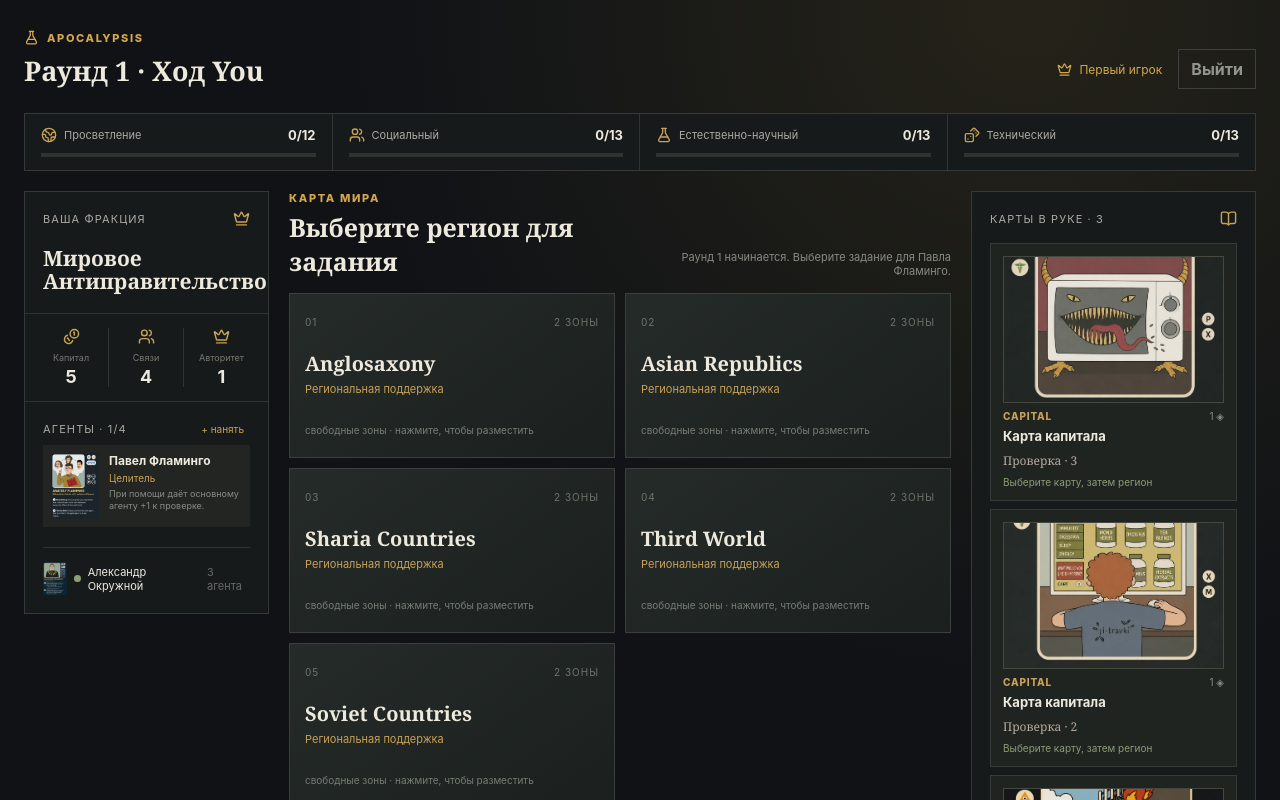
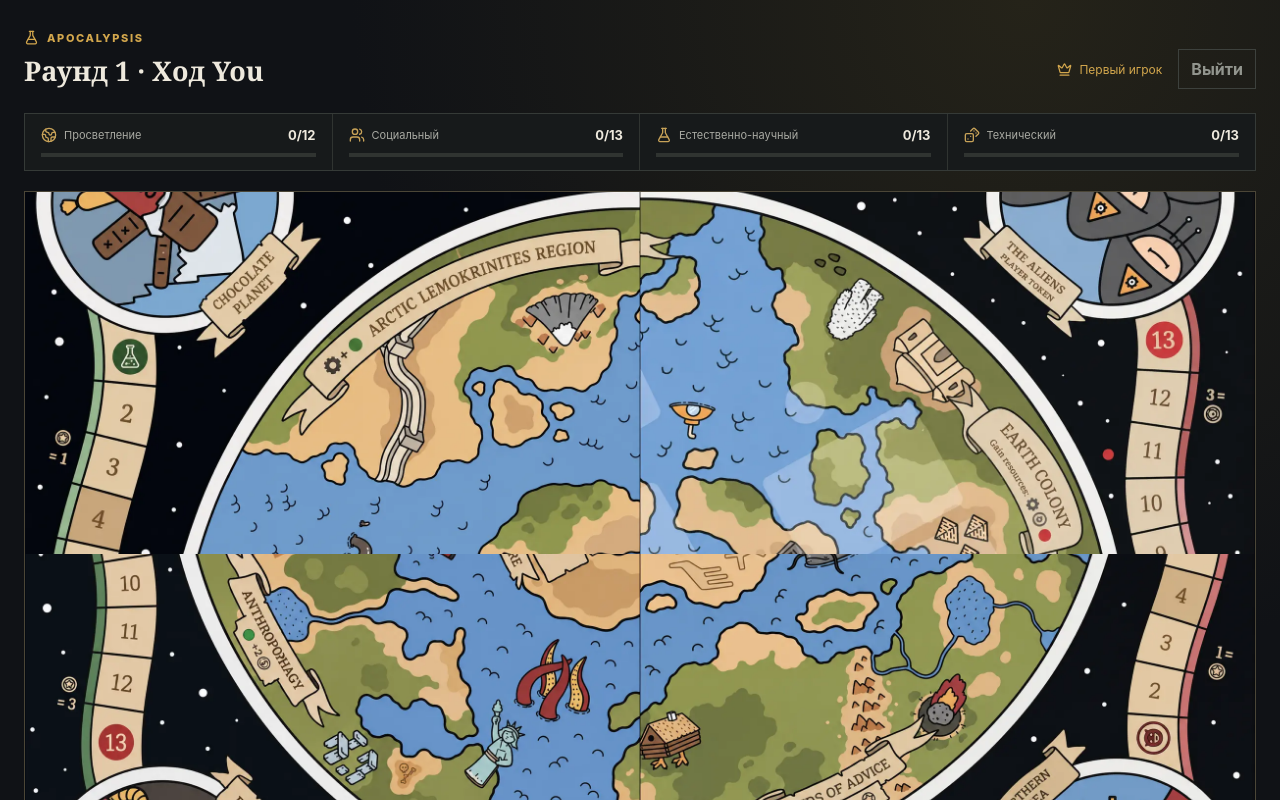
Before and after one commit to butterbgud/scientific-apocalypsis, a React (Vite) app: page / in a window 1280 px wide. Both pictures are taken after a click on the button "Начать прототип". Shown: the top 800 px of the page. Built offline with nearby package versions, Linux system fonts and the light colour scheme.

Commit message:
Use original playfield assets

```diff
--- a/src/engine.ts
+++ b/src/engine.ts
@@ -49,10 +49,10 @@ export type GameState = {
 export type Result<T = GameState> = { state: T; events: Event[] } | { error: string };
 
 const fixtureTasks: TaskCard[] = [
-  { id: "task.capital.microwave", title: "Карта капитала", image: "/assets/cards/capital/microwave.webp", deck: "capital", cost: 1, characteristic: "psychopathy", difficulty: 3, reward: { capital: 2 }, trackReward: { enlightenment: 1 } },
-  { id: "task.connections.flat-earth", title: "Карта связей", image: "/assets/cards/connections/flat_earth.webp", deck: "connections", cost: 1, characteristic: "charisma", difficulty: 3, reward: { connections: 2 }, trackReward: { social_progress: 1 } },
-  { id: "task.mission.digital-religion", title: "Карта миссии", image: "/assets/cards/missions/5g_towers.webp", deck: "mission", cost: 2, characteristic: "machiavellianism", difficulty: 4, reward: { authority: 1 }, trackReward: { technical_progress: 1 } },
-  { id: "task.capital.herbs", title: "Карта капитала", image: "/assets/cards/capital/herbs.webp", deck: "capital", cost: 1, characteristic: "intelligence", difficulty: 2, reward: { capital: 1 }, trackReward: { natural_progress: 1 } },
+  { id: "task.capital.microwave", title: "Карта капитала", image: "capital/microwave.webp", deck: "capital", cost: 1, characteristic: "psychopathy", difficulty: 3, reward: { capital: 2 }, trackReward: { enlightenment: 1 } },
+  { id: "task.connections.flat-earth", title: "Карта связей", image: "connections/flat_earth.webp", deck: "connections", cost: 1, characteristic: "charisma", difficulty: 3, reward: { connections: 2 }, trackReward: { social_progress: 1 } },
+  { id: "task.mission.digital-religion", title: "Карта миссии", image: "missions/5g_towers.webp", deck: "mission", cost: 2, characteristic: "machiavellianism", difficulty: 4, reward: { authority: 1 }, trackReward: { technical_progress: 1 } },
+  { id: "task.capital.herbs", title: "Карта капитала", image: "capital/herbs.webp", deck: "capital", cost: 1, characteristic: "intelligence", difficulty: 2, reward: { capital: 1 }, trackReward: { natural_progress: 1 } },
 ];
 
 const starterAgent: Omit<Agent, "ownerId"> = {
--- a/src/main.tsx
+++ b/src/main.tsx
@@ -2,6 +2,17 @@ import { useMemo, useState, type ReactNode } from "react";
 import { createRoot } from "react-dom/client";
 import { ArrowRight, BookOpen, Coins, Crown, Dices, FlaskConical, Globe2, HeartPulse, Users } from "lucide-react";
 import { assignTask as engineAssignTask, drawTaskChoices, resolveTask, runBotTurn, setup, startNextRound, type GameState } from "./engine";
+import lobbyImage from "../assets/lobby.webp";
+import flamenkoImage from "../assets/cards/characters/flamenko.webp";
+import okruzhnyyImage from "../assets/cards/characters/okruzhnyy.webp";
+import pf1Image from "../assets/pf1.webp";
+import pf2Image from "../assets/pf2.webp";
+import pf3Image from "../assets/pf3.webp";
+import pf4Image from "../assets/pf4.webp";
+import microwaveImage from "../assets/cards/capital/microwave.webp";
+import flatEarthImage from "../assets/cards/connections/flat_earth.webp";
+import missionImage from "../assets/cards/missions/5g_towers.webp";
+import herbsImage from "../assets/cards/capital/herbs.webp";
 import "./styles.css";
 
 type Screen = "lobby" | "board";
@@ -28,19 +39,25 @@ const agents: Agent[] = [
     className: "Целитель",
     characteristic: "Харизма",
     ability: "При помощи даёт основному агенту +1 к проверке.",
-    image: "/assets/cards/characters/flamenko.webp",
+    image: flamenkoImage,
   },
   {
     name: "Александр Редиска",
     className: "Предсказатель",
     characteristic: "Психопатия",
     ability: "Один раз за раунд может изменить результат проверки.",
-    image: "/assets/cards/characters/alexander_r.webp",
+    image: okruzhnyyImage,
   },
 ];
 
 const botName = "Александр Окружной";
-const botImage = "/assets/cards/characters/okruzhnyy.webp";
+const botImage = okruzhnyyImage;
+const taskImages: Record<string, string> = {
+  "task.capital.microwave": microwaveImage,
+  "task.connections.flat-earth": flatEarthImage,
+  "task.mission.digital-religion": missionImage,
+  "task.capital.herbs": herbsImage,
+};
 
 const initialRegions: Region[] = [
   { name: "Англосаксония", bonus: "+1 Расследователь", task: null, agent: null },
@@ -118,7 +135,7 @@ function App() {
 
   if (screen === "lobby") {
     return (
-      <main className="lobby-shell">
+      <main className="lobby-shell" style={{ backgroundImage: `linear-gradient(135deg, rgba(17,20,24,.78), rgba(36,34,24,.82)), url(${lobbyImage})` }}>
         <section className="lobby-card">
           <div className="eyebrow"><FlaskConical size={16} /> SCIENCE APOCALYPSE</div>
           <h1>Apocalypsis</h1>
@@ -147,6 +164,18 @@ function App() {
         <Track icon={<FlaskConical size={16} />} label="Естественно-научный" value={"natural_progress" in tracks ? tracks.natural_progress : tracks.natural} max={13} tone="natural" />
         <Track icon={<Dices size={16} />} label="Технический" value={"technical_progress" in tracks ? tracks.technical_progress : tracks.technical} max={13} tone="technical" />
       </section>
+      <section className="playfield-shell" aria-label="Original game field">
+        <div className="playfield-grid">
+          <img src={pf1Image} alt="Korea area" /><img src={pf2Image} alt="Vatican deck area" />
+          <img src={pf4Image} alt="World cards area" /><img src={pf3Image} alt="Crown area" />
+        </div>
+        <div className="field-trackers">
+          <span>Просветление <b>{tracks.enlightenment}</b></span>
+          <span>Социальный <b>{"social_progress" in tracks ? tracks.social_progress : tracks.social}</b></span>
+          <span>Естественно-научный <b>{"natural_progress" in tracks ? tracks.natural_progress : tracks.natural}</b></span>
+          <span>Технический <b>{"technical_progress" in tracks ? tracks.technical_progress : tracks.technical}</b></span>
+        </div>
+      </section>
       <div className="board-layout">
         <aside className="side-panel player-panel">
           <div className="panel-heading"><span>Ваша фракция</span><Crown size={17} /></div>
@@ -162,7 +191,7 @@ function App() {
           <div className="board-footer"><div><span className="eyebrow">СОСТОЯНИЕ РАУНДА</span><p>{selectedTaskData ? `Выбрано: ${selectedTaskData.title}` : "Задание не выбрано"}</p></div><div className="footer-actions"><div className="disaster-chip"><HeartPulse size={16} /> Бедствий на карте: 0</div>{player && player.sentThisRound >= 2 && <button className="small-link next-round" onClick={nextRound}>Следующий раунд →</button>}</div></div>
           <div className="history-panel"><div className="history-heading"><span className="eyebrow">ИСТОРИЯ РАЗРЕШЕНИЯ</span><span>{game?.history.length ?? 0} событий</span></div>{(game?.history ?? []).slice(-5).reverse().map((event, index) => <div className="history-event" key={`${event.type}-${index}`}><span className="history-dot" /><div><strong>{event.message}</strong>{event.data?.dice ? <small>Кубик: {String(event.data.dice)} · Результат: {String(event.data.score)} / {String(event.data.difficulty)}</small> : null}</div></div>)}</div>
         </section>
-        <aside className="side-panel task-panel"><div className="panel-heading"><span>Карты в руке · {boardTasks.length}</span><BookOpen size={17} /></div><div className="task-list">{boardTasks.map((task) => <button key={task.id} className={`task-card ${selectedTask === task.id ? "selected" : ""}`} onClick={() => setSelectedTask(task.id)}><img className="task-image" src={task.image} alt="" /><div className="task-meta"><span className={`task-type type-${task.deck}`}>{task.deck}</span><span>{task.cost} ◈</span></div><strong>{task.title}</strong><span className="task-check">Проверка · {task.difficulty}</span><small>Выберите карту, затем регион</small></button>)}</div><button className="secondary-button" onClick={() => setNotice("Фаза помощников: выберите агента, который уже выполняет задание.")}><Users size={16} /> Добавить помощника</button></aside>
+        <aside className="side-panel task-panel"><div className="panel-heading"><span>Карты в руке · {boardTasks.length}</span><BookOpen size={17} /></div><div className="task-list">{boardTasks.map((task) => <button key={task.id} className={`task-card ${selectedTask === task.id ? "selected" : ""}`} onClick={() => setSelectedTask(task.id)}><img className="task-image" src={taskImages[task.id]} alt="" /><div className="task-meta"><span className={`task-type type-${task.deck}`}>{task.deck}</span><span>{task.cost} ◈</span></div><strong>{task.title}</strong><span className="task-check">Проверка · {task.difficulty}</span><small>Выберите карту, затем регион</small></button>)}</div><button className="secondary-button" onClick={() => setNotice("Фаза помощников: выберите агента, который уже выполняет задание.")}><Users size={16} /> Добавить помощника</button></aside>
       </div>
     </main>
   );
--- a/src/styles.css
+++ b/src/styles.css
@@ -3,7 +3,7 @@
 body { margin: 0; min-width: 320px; background: radial-gradient(circle at 80% 0%, #252319 0, #101216 42rem); }
 button, input, select { font: inherit; }
 button { cursor: pointer; }
-.lobby-shell { min-height: 100vh; display: grid; place-items: center; padding: 28px; background: linear-gradient(135deg, rgba(17,20,24,.78), rgba(36,34,24,.82)), url('/assets/lobby.webp') center / cover fixed; }
+.lobby-shell { min-height: 100vh; display: grid; place-items: center; padding: 28px; background-position: center; background-size: cover; background-attachment: fixed; }
 .lobby-card { width: min(520px, 100%); border: 1px solid #514e42; background: rgba(22, 24, 27, .93); padding: 48px; box-shadow: 0 24px 80px #08090b; }
 .eyebrow { display: flex; align-items: center; gap: 8px; color: #d3a74d; font-size: 11px; font-weight: 800; letter-spacing: .15em; text-transform: uppercase; }
 h1, h2, h3, p { margin-top: 0; }
@@ -30,3 +30,8 @@ input:focus, select:focus { border-color: #d3a74d; }
 @media (max-width: 440px) { .lobby-form { grid-template-columns: 1fr; }.task-list { grid-template-columns: 1fr; } }
 .bot-mini img { width: 24px; height: 33px; object-fit: cover; }
 .task-image { width: 100%; aspect-ratio: 1.5; object-fit: cover; border: 1px solid #45483f; }
+.playfield-shell { position: relative; margin-bottom: 20px; border: 1px solid #4b4637; background: #111; overflow: hidden; }
+.playfield-grid { display: grid; grid-template-columns: 1fr 1fr; grid-template-rows: 1fr 1fr; aspect-ratio: 1.7; }
+.playfield-grid img { width: 100%; height: 100%; min-height: 0; object-fit: cover; display: block; }
+.field-trackers { position: absolute; left: 50%; bottom: 10px; transform: translateX(-50%); display: flex; gap: 7px; padding: 7px; border: 1px solid rgba(211,167,77,.7); background: rgba(16,18,22,.9); color: #d6c287; font-size: 9px; white-space: nowrap; }
+.field-trackers span { display: flex; gap: 4px; align-items: center; }.field-trackers b { color: #fff; font-size: 12px; }
```
